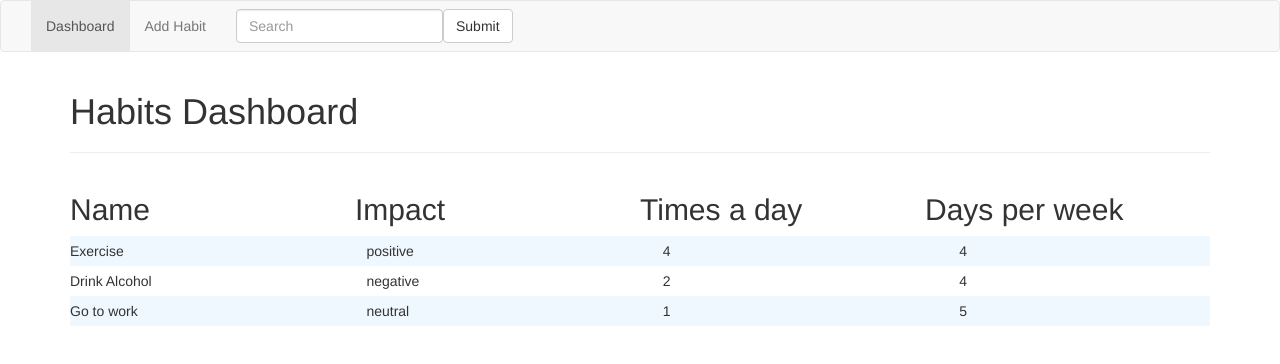
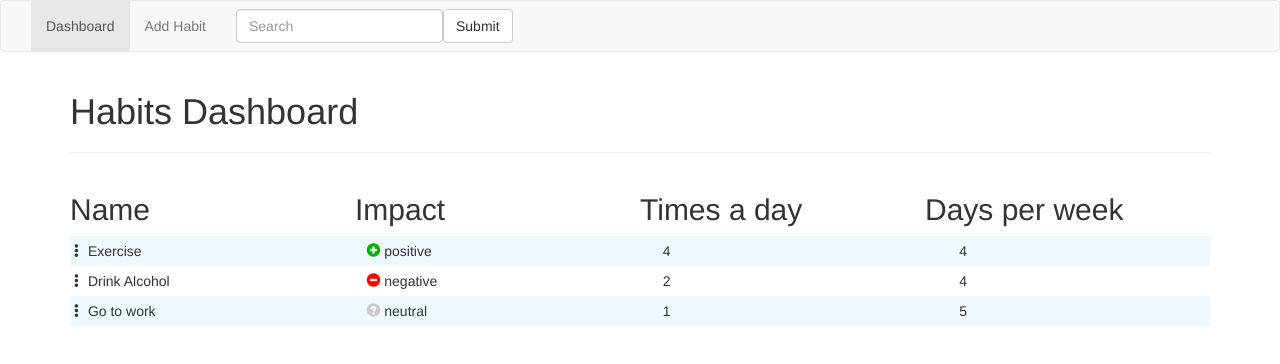
Before and after one commit to theglitcher97/angular_the_complete_guide_course, an Angular app: page / in a window 1280 px wide. Shown: the top 364 px of the page. Built offline with nearby package versions, Linux system fonts and the light colour scheme.

Commit message:
feat: store new habits
ref: add additional elements for the dashboard UI

```diff
--- a/src/app/add-habit/add-habit.component.ts
+++ b/src/app/add-habit/add-habit.component.ts
@@ -35,7 +35,7 @@ export class AddHabitComponent {
     );
 
     this.displayMessage = true;
-    setTimeout(() => (this.displayMessage = false), 2000);
+    setTimeout(() => (this.displayMessage = false), 1000);
 
     this.resetForm();
   }
--- a/src/app/app.component.html
+++ b/src/app/app.component.html
@@ -26,8 +26,8 @@
 <div class="container">
   <div class="row">
     <div class="col-md-12">
-      <app-dashboard *ngIf="selectedTab==='dashboard'"></app-dashboard>
-      <app-add-habit *ngIf="selectedTab==='add-habit'"></app-add-habit>
+      <app-dashboard *ngIf="selectedTab==='dashboard'" [habits]="habits"></app-dashboard>
+      <app-add-habit (newHabitAddedEvent)="onNewHabitCreated($event)" *ngIf="selectedTab==='add-habit'"></app-add-habit>
     </div>
   </div>
 </div>
--- a/src/app/app.component.ts
+++ b/src/app/app.component.ts
@@ -1,4 +1,5 @@
 import { Component } from '@angular/core';
+import { Habit, ImpactEnum } from './dashboard/models/habit';
 
 @Component({
   selector: 'app-root',
@@ -7,8 +8,18 @@ import { Component } from '@angular/core';
 })
 export class AppComponent {
   public selectedTab = 'dashboard';
+  public habit!: Habit;
+  public habits: Habit[] = [
+    new Habit('Exercise', ImpactEnum.positive, 4, 4),
+    new Habit('Drink Alcohol', ImpactEnum.negative, 2, 4),
+    new Habit('Go to work', ImpactEnum.neutral, 1, 5),
+  ];
 
   onNavigate(tab: string) {
     this.selectedTab = tab;
   }
+
+  onNewHabitCreated(habit: Habit) {
+    this.habits.push(habit);
+  }
 }
--- a/src/app/dashboard/dashboard.component.html
+++ b/src/app/dashboard/dashboard.component.html
@@ -1,3 +1,3 @@
 <h1>Habits Dashboard</h1>
 <hr>
-<app-habits></app-habits>
+<app-habits [habitsList]="habits"></app-habits>
--- a/src/app/dashboard/dashboard.component.ts
+++ b/src/app/dashboard/dashboard.component.ts
@@ -1,10 +1,17 @@
-import { Component } from '@angular/core';
+import { Component, Input, OnChanges, SimpleChanges } from '@angular/core';
+import { Habit } from './models/habit';
 
 @Component({
   selector: 'app-dashboard',
   templateUrl: './dashboard.component.html',
-  styleUrls: ['./dashboard.component.css']
+  styleUrls: ['./dashboard.component.css'],
 })
-export class DashboardComponent {
+export class DashboardComponent implements OnChanges {
+  @Input() habits!: Habit[];
 
+  ngOnChanges({ habits }: SimpleChanges): void {
+    if (habits && habits.currentValue) {
+      this.habits = habits.currentValue;
+    }
+  }
 }
--- a/src/app/dashboard/habits/habit/habit.component.html
+++ b/src/app/dashboard/habits/habit/habit.component.html
@@ -1,6 +1,11 @@
 <div [ngClass]="{oddHabit: index % 2 !== 0}" class="habit-info">
-  <p>{{habit.name}}</p>
-  <p>{{habit.impact}}</p>
+  <p><span class="glyphicon glyphicon-option-vertical"></span> {{habit.name}}</p>
+  <p>
+    <span *ngIf="habit.impact ==='positive'" class="glyphicon glyphicon-plus-sign" style="color: #00b000"></span>
+    <span *ngIf="habit.impact ==='negative'" class="glyphicon glyphicon-minus-sign" style="color: red"></span>
+    <span *ngIf="habit.impact ==='neutral'" class="glyphicon glyphicon-question-sign" style="color: #ccc"></span>
+    {{habit.impact}}
+  </p>
   <p>{{habit.times_a_day}}</p>
   <p>{{habit.days_per_week}}</p>
 </div>
--- a/src/app/dashboard/habits/habits.component.html
+++ b/src/app/dashboard/habits/habits.component.html
@@ -4,4 +4,6 @@
   <h2>Times a day</h2>
   <h2>Days per week</h2>
 </div>
-<app-habit *ngFor="let habit of habitsList; index as i" [habit]="habit" [index]="(i+1)"></app-habit>
+<ng-template [ngIf]="habitsList">
+  <app-habit *ngFor="let habit of habitsList; index as i" [habit]="habit" [index]="(i+1)"></app-habit>
+</ng-template>
--- a/src/app/dashboard/habits/habits.component.ts
+++ b/src/app/dashboard/habits/habits.component.ts
@@ -1,5 +1,5 @@
-import { Component } from '@angular/core';
-import { Habit, ImpactEnum } from '../models/habit';
+import { Component, Input } from '@angular/core';
+import { Habit } from '../models/habit';
 
 @Component({
   selector: 'app-habits',
@@ -7,9 +7,5 @@ import { Habit, ImpactEnum } from '../models/habit';
   styleUrls: ['./habits.component.css'],
 })
 export class HabitsComponent {
-  public habitsList: Habit[] = [
-    new Habit('Exercise', ImpactEnum.positive, 4, 4),
-    new Habit('Drink Alcohol', ImpactEnum.negative, 2, 4),
-    new Habit('Go to work', ImpactEnum.neutral, 1, 5),
-  ];
+  @Input() habitsList!: Habit[];
 }
```
